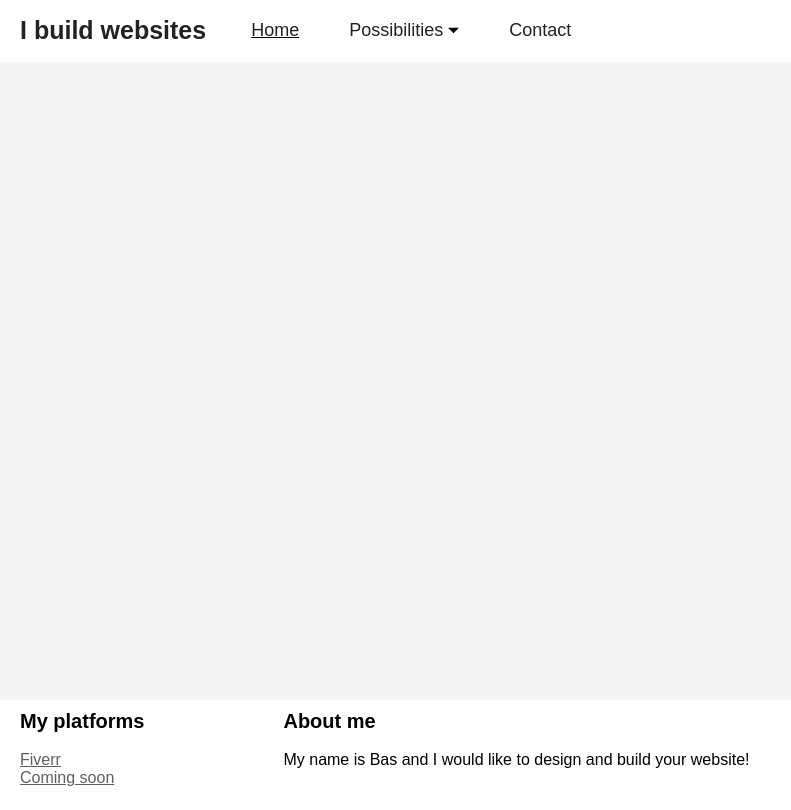
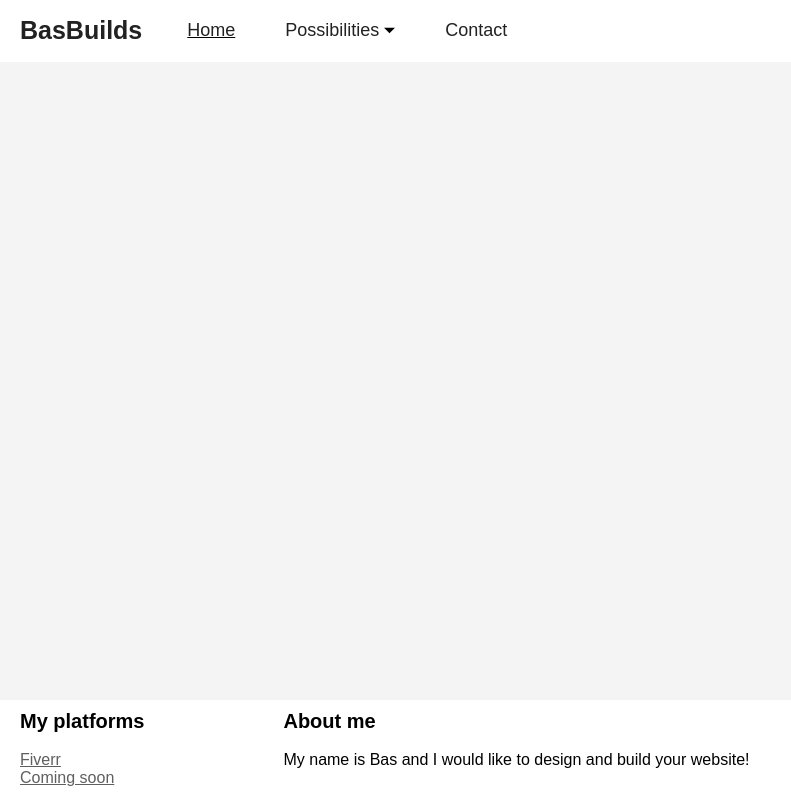
Before and after one commit to Bas4225/BasBuilds, a plain HTML site: page index.html in a window 1280 px wide. Shown: the whole page, without its empty margins (0-791 px from the left). Drawn offline with Linux system fonts and the light colour scheme.

Commit message:
Update index.html

```diff
--- a/index.html
+++ b/index.html
@@ -10,7 +10,7 @@
         <div id="main">
     <header>
     <nav>
-        <p>I build websites</p>
+        <p>BasBuilds</p>
         <ul>
             <li><div id="home-a"><a href="index.html">Home</a></div></li>
 
```
